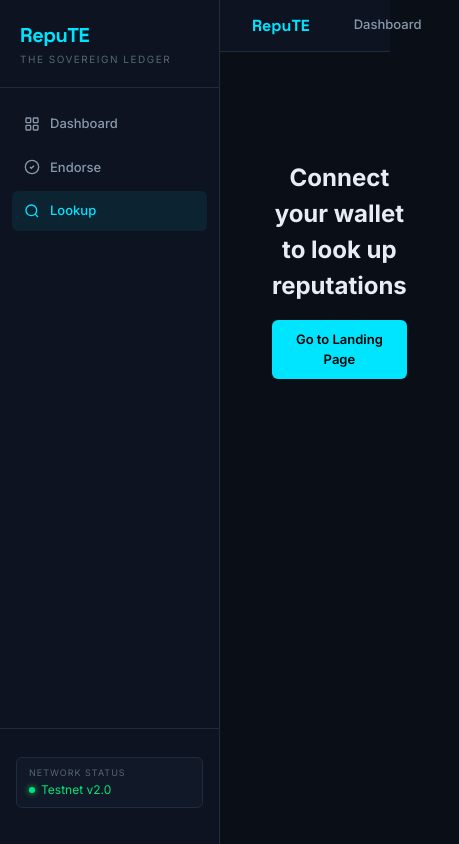
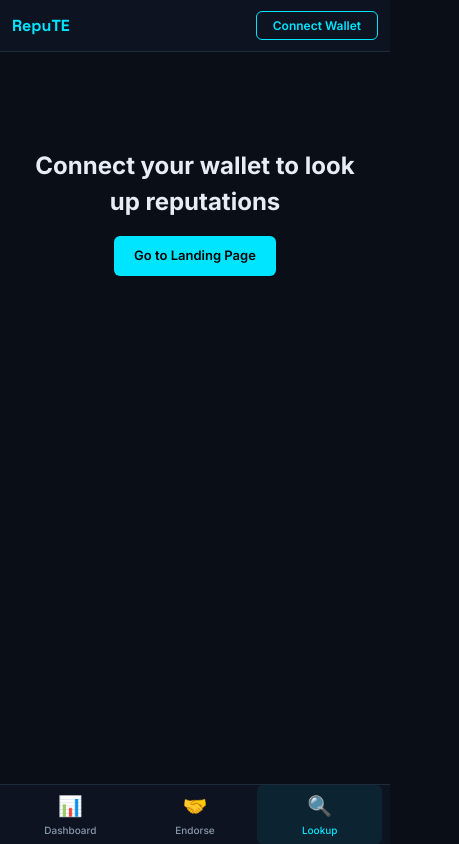
Before and after one commit to jayjit-2025/dApp-Reputation-System, a React (Create React App) app in the folder frontend/: page /lookup in a window 390 px wide. Shown: the whole page, 459 px wide, since content can reach past the window. Built offline with nearby package versions, Linux system fonts and the light colour scheme; what @creit.tech/stellar-wallets-kit, @stellar/stellar-sdk would draw is missing.

Commit message:
feat(ci): add GitHub Actions CI pipeline for contract tests and frontend build

```diff
--- a/frontend/src/App.css
+++ b/frontend/src/App.css
@@ -946,3 +946,211 @@
 @keyframes spin {
   to { transform: rotate(360deg); }
 }
+
+/* ============================================
+   MOBILE RESPONSIVE — Breakpoints
+   ============================================ */
+
+/* ── Tablet (≤ 900px) ── */
+@media (max-width: 900px) {
+  :root {
+    --sidebar-width: 0px;
+  }
+
+  /* Hide sidebar, use bottom nav instead */
+  .sidebar {
+    display: none;
+  }
+
+  .app-main {
+    margin-left: 0;
+  }
+
+  .topnav {
+    left: 0;
+    padding: 0 16px;
+  }
+
+  .app-content {
+    padding: 20px 16px;
+  }
+
+  /* Dashboard: single column */
+  .dash-grid {
+    grid-template-columns: 1fr;
+  }
+
+  /* Quick cards: single column */
+  .dash-grid + div,
+  div[style*="grid-template-columns: 1fr 1fr"] {
+    grid-template-columns: 1fr !important;
+  }
+
+  /* Lookup result grid */
+  .lookup-result-grid {
+    grid-template-columns: 1fr;
+  }
+
+  /* Landing card */
+  .landing-card {
+    padding: 28px 24px;
+    max-width: 100%;
+    margin-left: 16px;
+    margin-right: 16px;
+  }
+
+  .landing-footer {
+    gap: 20px;
+    flex-wrap: wrap;
+    justify-content: center;
+  }
+
+  /* Score ring smaller */
+  .score-ring-number {
+    font-size: 42px;
+  }
+}
+
+/* ── Mobile (≤ 600px) ── */
+@media (max-width: 600px) {
+  /* Bottom navigation bar */
+  .app-layout {
+    flex-direction: column;
+    padding-bottom: 64px;
+  }
+
+  /* Mobile bottom nav */
+  .mobile-nav {
+    display: flex !important;
+    position: fixed;
+    bottom: 0;
+    left: 0;
+    right: 0;
+    height: 60px;
+    background: var(--bg-secondary);
+    border-top: 1px solid var(--border-default);
+    z-index: 300;
+    justify-content: space-around;
+    align-items: center;
+    padding: 0 8px;
+  }
+
+  .topnav {
+    left: 0;
+    padding: 0 12px;
+  }
+
+  .topnav-tabs {
+    display: none;
+  }
+
+  .app-content {
+    padding: 16px 12px;
+    margin-top: var(--topnav-height);
+  }
+
+  /* Landing */
+  .landing-title {
+    font-size: 32px;
+  }
+
+  .landing-card {
+    padding: 24px 16px;
+    margin: 0 12px;
+  }
+
+  .landing-stats {
+    flex-direction: column;
+    gap: 12px;
+    align-items: flex-start;
+  }
+
+  /* Dashboard */
+  .dash-grid {
+    grid-template-columns: 1fr;
+    gap: 16px;
+  }
+
+  .dash-stats-row {
+    gap: 20px;
+  }
+
+  .dash-stat-value {
+    font-size: 22px;
+  }
+
+  /* Quick action cards: stack */
+  div[style*="grid-template-columns: 1fr 1fr"] {
+    grid-template-columns: 1fr !important;
+  }
+
+  .quick-card {
+    padding: 18px;
+  }
+
+  .quick-card-title {
+    font-size: 15px;
+  }
+
+  /* Score ring */
+  .score-ring-number {
+    font-size: 36px;
+  }
+
+  /* Endorse page */
+  .endorse-container {
+    max-width: 100%;
+  }
+
+  .endorse-buttons {
+    flex-direction: column;
+  }
+
+  .endorse-tx-row {
+    flex-direction: column;
+    align-items: flex-start;
+    gap: 6px;
+  }
+
+  /* Lookup */
+  .lookup-search {
+    flex-direction: column;
+  }
+
+  .lookup-result-grid {
+    grid-template-columns: 1fr;
+  }
+
+  .lookup-identity-addr {
+    font-size: 16px;
+  }
+
+  .lookup-identity-stats {
+    flex-wrap: wrap;
+    gap: 16px;
+  }
+
+  /* Cards */
+  .card {
+    padding: 16px;
+  }
+
+  /* Endorsement items */
+  .endorsement-item {
+    padding: 12px;
+  }
+
+  .endorsement-meta {
+    align-items: flex-start;
+  }
+
+  /* Top nav: hide wallet address */
+  .topnav-right .btn-connect span {
+    display: none;
+  }
+}
+
+/* ── Mobile Nav Icons (shown only on mobile) ── */
+.mobile-nav {
+  display: none;
+}
--- a/frontend/src/App.js
+++ b/frontend/src/App.js
@@ -1,5 +1,5 @@
 import React from 'react';
-import { BrowserRouter, Routes, Route, Navigate } from 'react-router-dom';
+import { BrowserRouter, Routes, Route, Navigate, NavLink } from 'react-router-dom';
 import './App.css';
 import { WalletProvider } from './context/WalletContext';
 import Sidebar from './components/Sidebar';
@@ -9,6 +9,25 @@ import DashboardPage from './pages/DashboardPage';
 import EndorsePage from './pages/EndorsePage';
 import LookupPage from './pages/LookupPage';
 
+function MobileNav() {
+  return (
+    <nav className="mobile-nav" aria-label="Mobile navigation">
+      <NavLink to="/dashboard" className={({ isActive }) => `sidebar-link${isActive ? ' active' : ''}`} style={{ flexDirection: 'column', gap: 2, padding: '6px 16px', fontSize: 10 }}>
+        <span style={{ fontSize: 20 }}>📊</span>
+        Dashboard
+      </NavLink>
+      <NavLink to="/endorse" className={({ isActive }) => `sidebar-link${isActive ? ' active' : ''}`} style={{ flexDirection: 'column', gap: 2, padding: '6px 16px', fontSize: 10 }}>
+        <span style={{ fontSize: 20 }}>🤝</span>
+        Endorse
+      </NavLink>
+      <NavLink to="/lookup" className={({ isActive }) => `sidebar-link${isActive ? ' active' : ''}`} style={{ flexDirection: 'column', gap: 2, padding: '6px 16px', fontSize: 10 }}>
+        <span style={{ fontSize: 20 }}>🔍</span>
+        Lookup
+      </NavLink>
+    </nav>
+  );
+}
+
 function AppLayout({ children }) {
   return (
     <div className="app-layout">
@@ -17,6 +36,7 @@ function AppLayout({ children }) {
         <TopNav />
         <div className="app-content">{children}</div>
       </div>
+      <MobileNav />
     </div>
   );
 }
```
